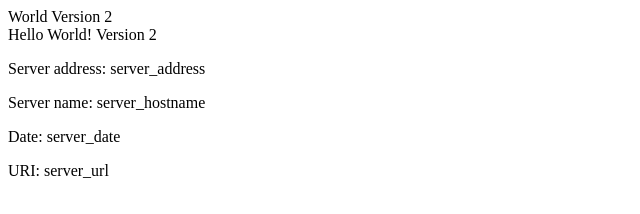
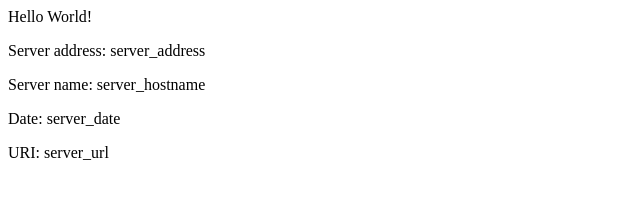
Before and after one commit to alonewating/eks-example, a plain HTML site: page src/index.html in a window 1280 px wide. Shown: the whole page, without its empty margins (0-640 px from the left). Drawn offline with Linux system fonts and the light colour scheme.

Commit message:
Revert "v2 Updating home page"
This reverts commit eec6e1caa9838f39fb93789e285e42ff6b029293.

```diff
--- a/src/index.html
+++ b/src/index.html
@@ -1,12 +1,8 @@
 <head>
- World Version 2
-
-
-
-	<title>Hello World Version 2</title>
-		</head>
+<title>Hello World</title>
+</head>
 <div class="info">
-<h>Hello World! Version 2</h>
+<h>Hello World!</h>
 <p><span>Server&nbsp;address:</span> <span>server_address</span></p>
 <p><span>Server&nbsp;name:</span> <span>server_hostname</span></p>
 <p class="smaller"><span>Date:</span> <span>server_date</span></p>
```
